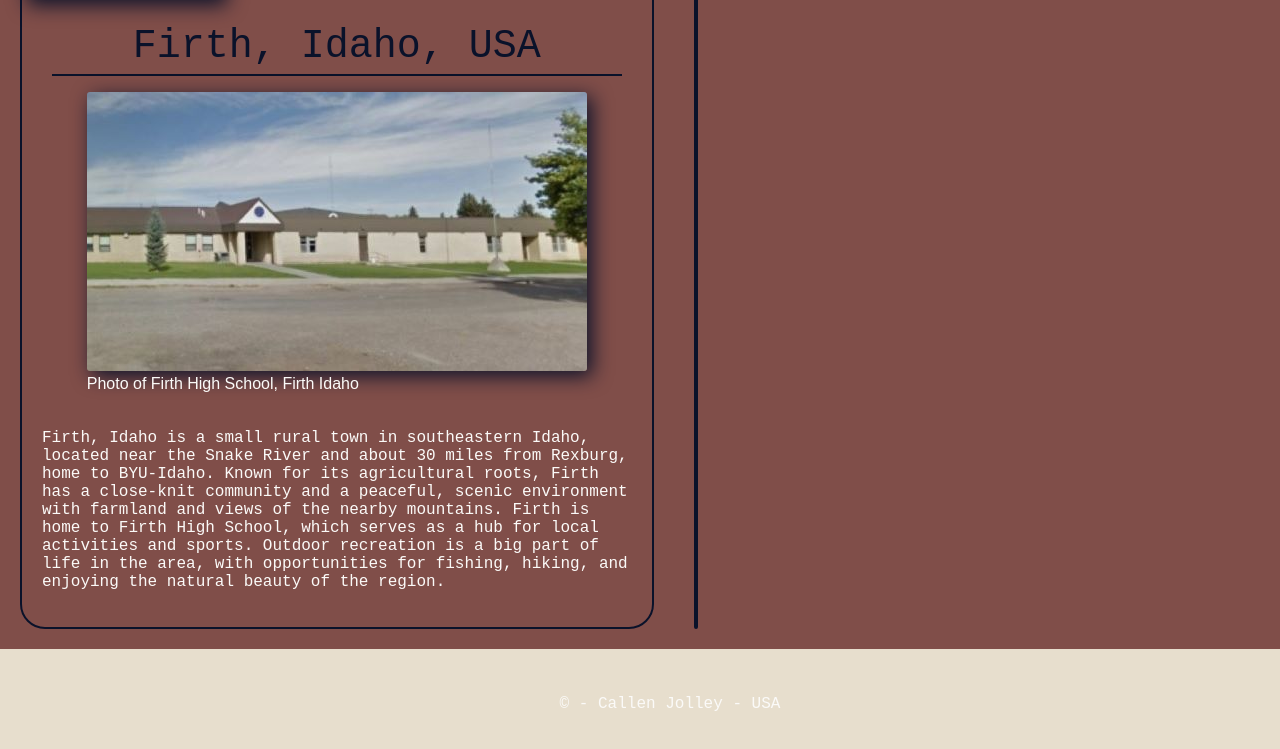
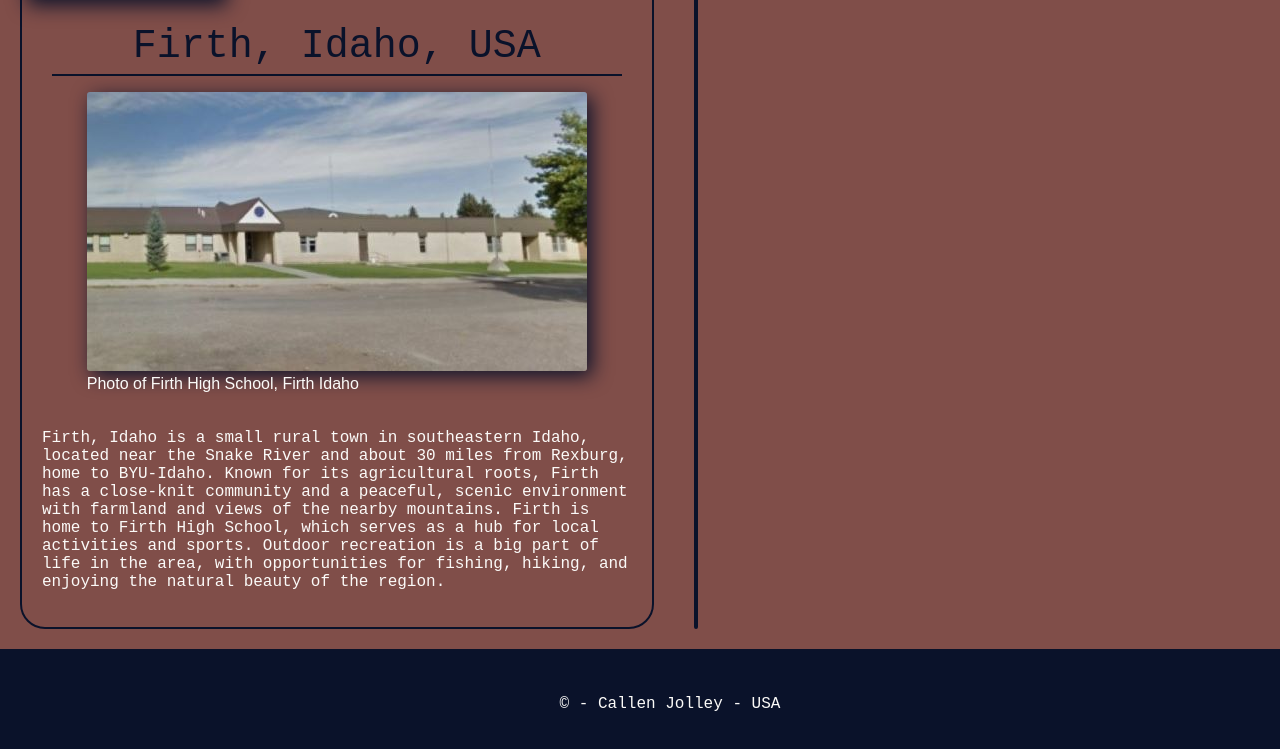
Before and after one commit to mrjoll3y/wdd131, a plain HTML site: page index.html in a window 1280 px wide. Shown: the part 996-1745 px from the top of the page. Drawn offline with Linux system fonts and the light colour scheme; a script that the page names is missing; a web font is replaced by a local one.

Commit message:
footer color

```diff
--- a/styles/base.css
+++ b/styles/base.css
@@ -162,7 +162,7 @@ hr {
     margin: 5px 30px;
 }
 footer {
-    background-color: var(--dark-1);
+    background-color: var(--light-1);
     color: var(--light-1);
     padding: 10px 30px;
     text-align: center;
```
